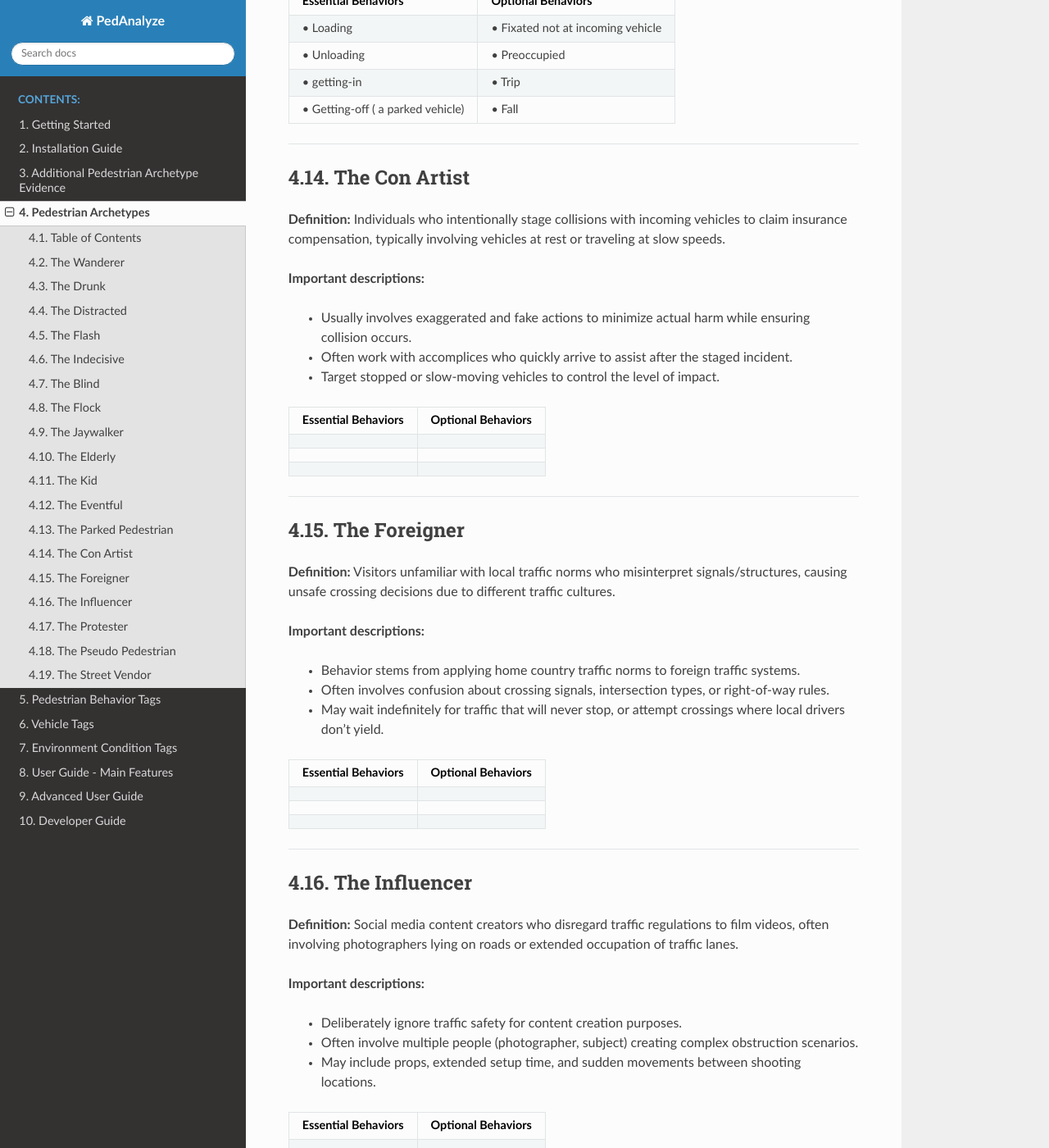
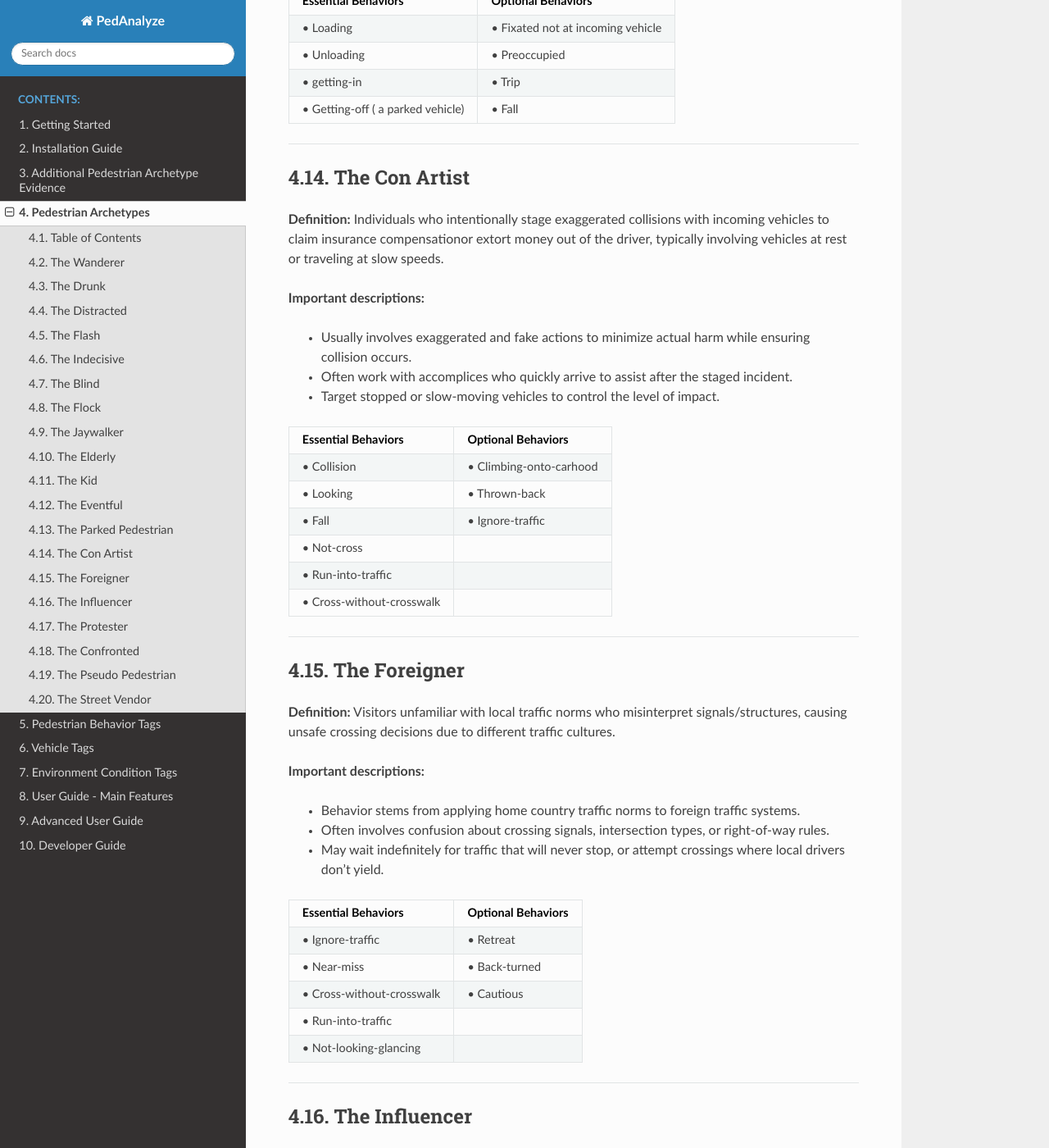
Before and after one commit to AugmentedDesignLab/ped-behavior-annotator, a Sphinx documentation site: the page built from docs/source/pedestrian-archetype-optional-behaviors.md, in a window 1280 px wide and 1400 px high, scrolled down 6116 px. Shown: the whole window at 82% size. Built offline with Sphinx 7.4.7 and the Read the Docs theme 3.1.0, drawn with Linux system fonts in a browser that asks for light colours; some of the changed text lies outside the part shown.

Commit message:
Added new archetypes

```diff
--- a/docs/source/pedestrian-archetype-optional-behaviors.md
+++ b/docs/source/pedestrian-archetype-optional-behaviors.md
@@ -253,7 +253,7 @@
 
 ## The Con Artist
 
-**Definition:** Individuals who intentionally stage collisions with incoming vehicles to claim insurance compensation, typically involving vehicles at rest or traveling at slow speeds.
+**Definition:** Individuals who intentionally stage exaggerated collisions with incoming vehicles to claim insurance compensationor extort money out of the driver, typically involving vehicles at rest or traveling at slow speeds.
 
 **Important descriptions:**
 
@@ -263,9 +263,12 @@
 
 | **Essential Behaviors**                  | **Optional Behaviors**                                                  |
 |-----------------------------------------|------------------------------------------------------------------------|
-|                  |                    |
-|                    |                             |
-|                   |                           |
+|  • Collision                |   • Climbing-onto-carhood                 |
+|      • Looking               |     • Thrown-back                        |
+|   • Fall          |      • Ignore-traffic                     |
+|    • Not-cross          |                           |
+|      • Run-into-traffic          |                           |
+|      • Cross-without-crosswalk          |                           |
 
 ---
 
@@ -281,9 +284,11 @@
 
 | **Essential Behaviors**                  | **Optional Behaviors**                                                  |
 |-----------------------------------------|------------------------------------------------------------------------|
-|                       |                         |
-|                           |                         |
-|                      |                          |
+|   • Ignore-traffic             |    • Retreat                     |
+|    • Near-miss                       |     • Back-turned                    |
+|    • Cross-without-crosswalk                  |      • Cautious                    |
+|    • Run-into-traffic                  |                          |
+|    • Not-looking-glancing                  |                          |
 
 ---
 
@@ -299,10 +304,9 @@
 
 | **Essential Behaviors**                  | **Optional Behaviors**                                                  |
 |-----------------------------------------|------------------------------------------------------------------------|
-|                   |                   |
-|                     |                  |
-|                    |                          |
-|                     |                       |
+|   • Ignore-traffic               |                   |
+|    • Gesturing                  |                  |
+|     • Glancing                |                          |
 
 ---
 
@@ -318,9 +322,28 @@
 
 | **Essential Behaviors**                  | **Optional Behaviors**                                                  |
 |-----------------------------------------|------------------------------------------------------------------------|
-|                  |            |
-|                    |                         |
-|                         |                  |
+|   • Frozen                |  • Group-walk          |
+|    • Not-cross                 |    • Along-lane                     |
+|    • Looking                      |    • Back-turned              |
+|    • Ignore-traffic                      |                  |
+|    • Agitated                      |                  |
+
+---
+
+## The Confronted
+
+**Definition:** Individuals whose behavior is driven by hostile and emotional responses towards another vehicle.
+
+**Important descriptions:**
+
+* When interacting with drivers, they often display visible agitation, confrontational gestures, or even attack the vehicle, regardless of who is at fault.
+
+| **Essential Behaviors**                  | **Optional Behaviors**                                                  |
+|-----------------------------------------|------------------------------------------------------------------------|
+|   • Agitated                |  • Assault          |
+|    • Aggression                 |   • Gesturing                      |
+|    • Cross                      |    • Near-miss              |
+|    • Ignore-traffic                      |                  |
 
 ---
 
@@ -336,9 +359,11 @@
 
 | **Essential Behaviors**                  | **Optional Behaviors**                                                  |
 |-----------------------------------------|------------------------------------------------------------------------|
-|       |         |
-|        |                   |
-|              |               |
+|  • Ignore-traffic      |  • Along-lane         |
+|    • Run-into-traffic             |   • Swerve                |
+|    • Cross            |   • Pop-out-occlusion            |
+|    • Collision            |               |
+|    • Not-looking-glancing            |               |
 
 ---
 
@@ -354,8 +379,8 @@
 
 | **Essential Behaviors**                  | **Optional Behaviors**  |
 |-----------------------------------------|-----------------------------------------------------------------------|
-|        |               |
-|       |                   |
-|             |             |
+|  • Pause-start       |               |
+|   • Pickup-object     |                   |
+|    • Cross-on-red          |             |
 
 ---
```
Also changed, not shown: 1 other file.
